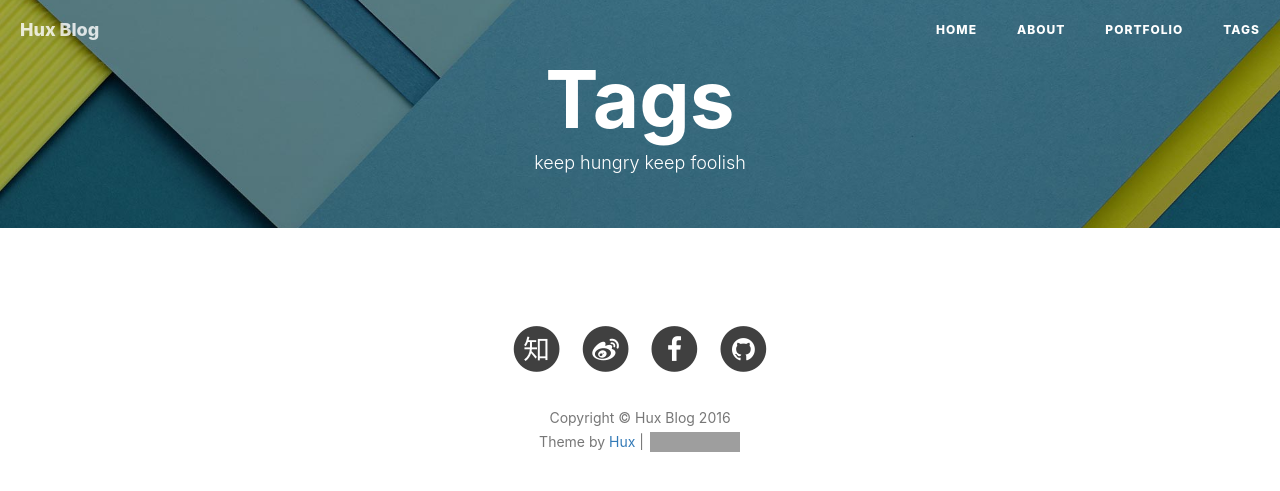
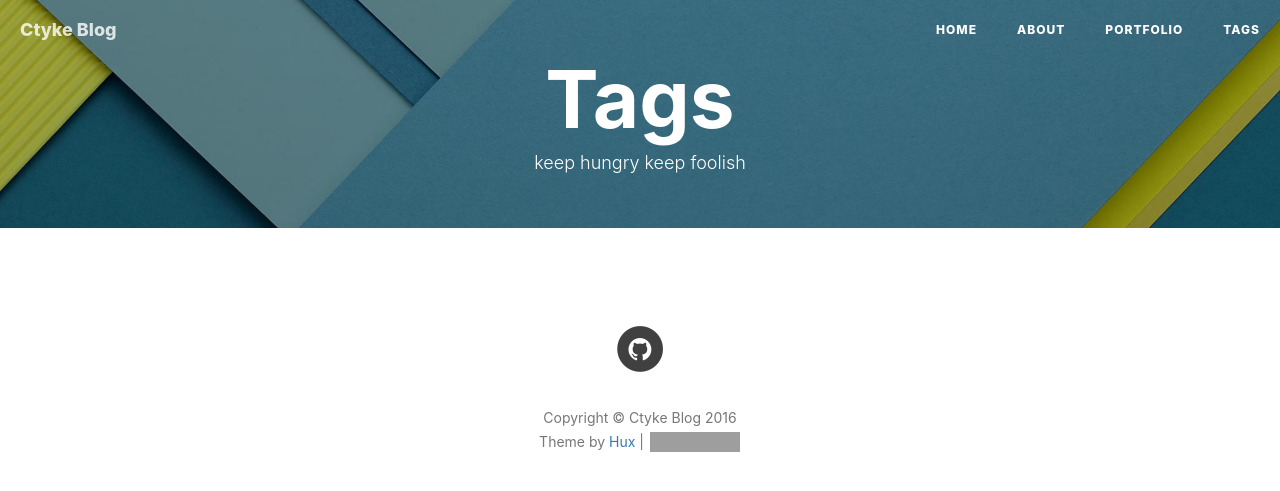
Before and after one commit to ricoyim4b38/Blog, a Jekyll site: the page built from tags.html, in a window 1280 px wide. Shown: the top 491 px of the page. Built offline with Jekyll 4.4.1, drawn with Linux system fonts in a browser that asks for light colours; nearby versions of some CDN libraries; comment, search, counter and statistics services are not loaded; grey boxes are pictures that could not be loaded.

Commit message:
amend config.yml for remove teplate information

```diff
--- a/_config.yml
+++ b/_config.yml
@@ -1,6 +1,6 @@
 # Site settings
-title: Hux Blog
-SEOTitle: Ctyke Blog
+title: Ctyke Blog
+SEOTitle: Ctyke
 header-img: img/home-bg.jpg
 email: chunmingyim@yahoo.com.hk
 description: "此博客由團隊Ctyke共同維護, 我們專注開發所有感興趣的事物, 包括網頁, 遊戲, 程式, 工具, APPS等應用軟體. 同時在這裡分享我們開發心得和開源產品. 這是我們Ctyke的分享平台"
@@ -12,11 +12,11 @@ baseurl: ""
 
 # SNS settings
 RSS: false
-weibo_username:     Ctyke
-zhihu_username:     Ctyke
+#weibo_username:     Ctyke
+#zhihu_username:     Ctyke
 github_username:    ricoyim4b38
 #twitter_username:   Ctyke
-facebook_username:  Ctyke
+#facebook_username:  Ctyke
 #linkedin_username:  firstname-lastname-idxxxx
 
 
@@ -51,24 +51,24 @@ kramdown:
 #disqus_username: _your_disqus_short_name_
 
 # Duoshuo settings
-duoshuo_username: huxblog
+#duoshuo_username: CtkyeBlog
 # Share component is depend on Comment so we can NOT use share only.
-duoshuo_share: true                     # set to false if you want to use Comment without Sharing
+#duoshuo_share: true                     # set to false if you want to use Comment without Sharing
 
 
 
 
 # Analytics settings
 # Baidu Analytics
-ba_track_id: 4cc1f2d8f3067386cc5cdb626a202900
+#ba_track_id: 4cc1f2d8f3067386cc5cdb626a202900
 # Google Analytics
-ga_track_id: 'UA-49627206-1'            # Format: UA-xxxxxx-xx
-ga_domain: huangxuan.me
+#ga_track_id: 'UA-49627206-1'            # Format: UA-xxxxxx-xx
+#ga_domain: huangxuan.me
 
 
 
 # Sidebar settings
-sidebar: true                           # whether or not using Sidebar.
+sidebar: true
 sidebar-about-description: "人生匆匆數十載，計劃未來，活在當下。"
 sidebar-avatar: /img/avatar-hux.jpg
 
```
